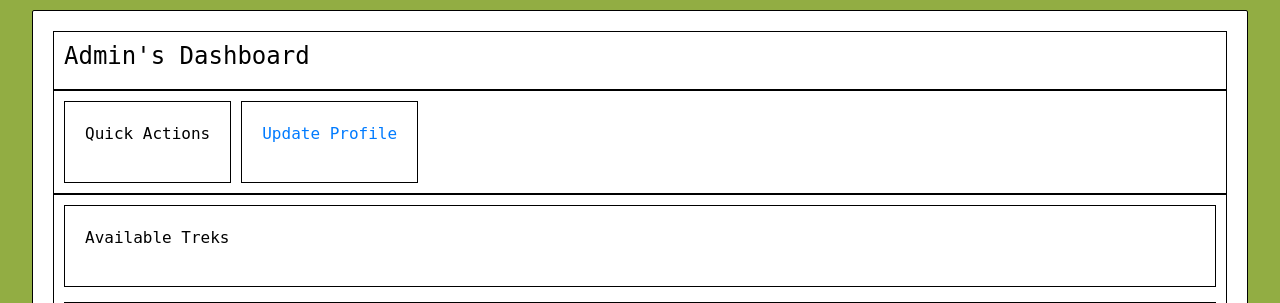
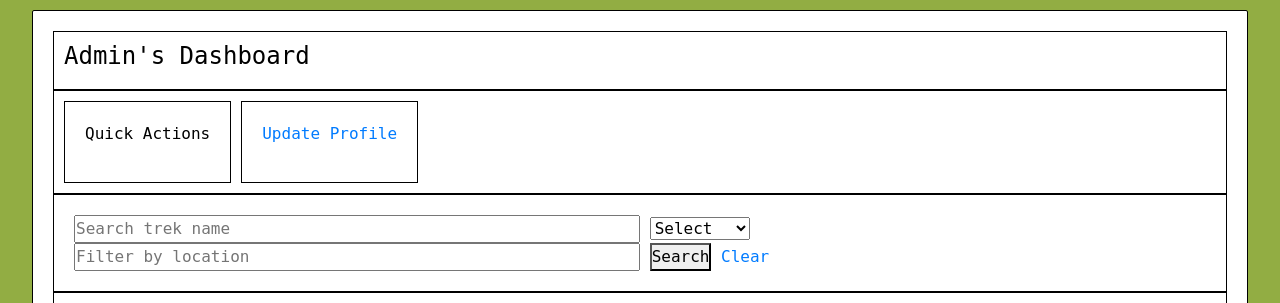
Before and after one commit to 24f1000135/trekking-management-app, a Flask app: page /trekker/dashboard in a window 1280 px wide. Shown: the part 103-406 px from the top of the page. Run offline with Flask 3, Linux system fonts and the light colour scheme; a user stored in the database is signed in; data comes from the database, SQL or seed files in the repository; data that the repository does not hold is empty.

Commit message:
TMA-CM-5: Added search and filter treks by difficulty and location functionality in trekker dashboard

```diff
--- a/templates/trekker/dashboard.html
+++ b/templates/trekker/dashboard.html
@@ -12,6 +12,23 @@
         <div class="action-links">
             <a href="{{ url_for('trekker.edit_profile', user_id=session['user_id']) }}">Update Profile</a>
         </div>
+    </div>
+    <div class="search-box">
+        <form method="GET" action="{{ url_for('trekker.dashboard') }}">
+            <input type="text" name="search" value="{{ search }}" placeholder="Search trek name">
+            <select name="difficulty">
+                <option value="">Select</option>
+                <option value="Easy" {% if difficulty == 'Easy' %}selected{% endif %}>Easy</option>
+                <option value="Moderate" {% if difficulty == 'Moderate' %}selected{% endif %}>Moderate</option>
+                <option value="Hard" {% if difficulty == 'Hard' %}selected{% endif %}>Hard</option>
+            </select>
+            <input type="text" name="location" value="{{ location }}" placeholder="Filter by location">
+            <button type="submit">Search</button>
+            <a href="{{ url_for('trekker.dashboard') }}">Clear</a>
+        </form>
+        {% if search or difficulty or location %}
+            <p>{{ available_treks|length }} trek(s) found</p>
+        {% endif %}
     </div>
     <div class="treks-box">
         <div class="admin-dash-head">
```
